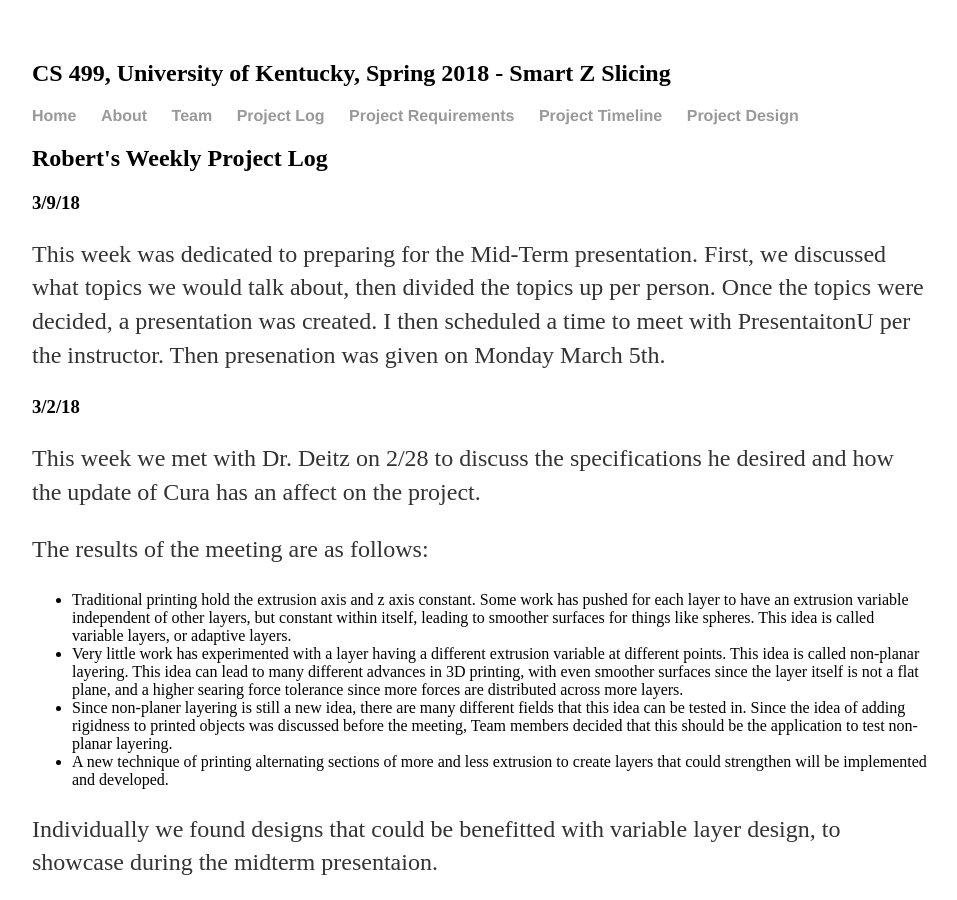
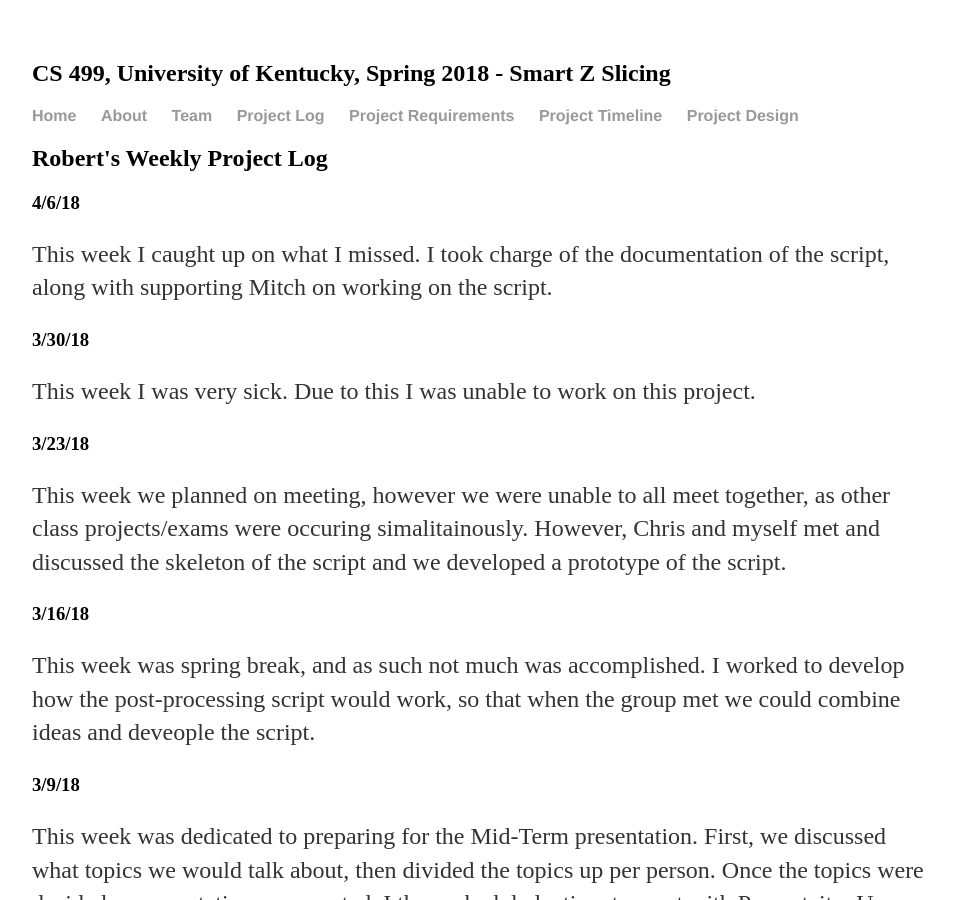
Before and after one commit to mamu235/CS-499-smart-slicing, a Jekyll site: the page built from robert_log.html, in a window 1280 px wide and 900 px high. Shown: the whole window, without its empty margins (160-1117 px from the left). Built offline with Jekyll 4.4.1, drawn with Linux system fonts in a browser that asks for light colours.

Commit message:
4/6/18 post

```diff
--- a/robert_log.html
+++ b/robert_log.html
@@ -3,6 +3,18 @@ title: Robert Log
 layout: default
 ---
 <h2> Robert's Weekly Project Log</h2>
+<h3>4/6/18</h3>
+<p> This week I caught up on what I missed. I took charge of the documentation of the script, along with supporting Mitch on working on the script.</p>
+
+<h3>3/30/18</h3>
+<p> This week I was very sick. Due to this I was unable to work on this project. </p>
+
+<h3>3/23/18</h3>
+<p> This week  we planned on meeting, however we were unable to all meet together, as other class projects/exams were occuring simalitainously. However, Chris and myself met and discussed the skeleton of the script and we developed a prototype of the script.</p>
+
+<h3>3/16/18</h3>
+<p> This week was spring break, and as such not much was accomplished. I worked to develop how the post-processing script would work, so that when the group met we could combine ideas and deveople the script. </p>
+
 <h3>3/9/18</h3>
 
 <p>This week was dedicated to preparing for the Mid-Term presentation. First, we discussed what topics we would talk about, then divided the topics up per person. Once the topics were decided, a presentation was created. I then scheduled a time to meet with PresentaitonU per the instructor. Then presenation was given on Monday March 5th.
```
Also changed, not shown: GCODE_Parser/parser.py (line endings or trailing spaces).
